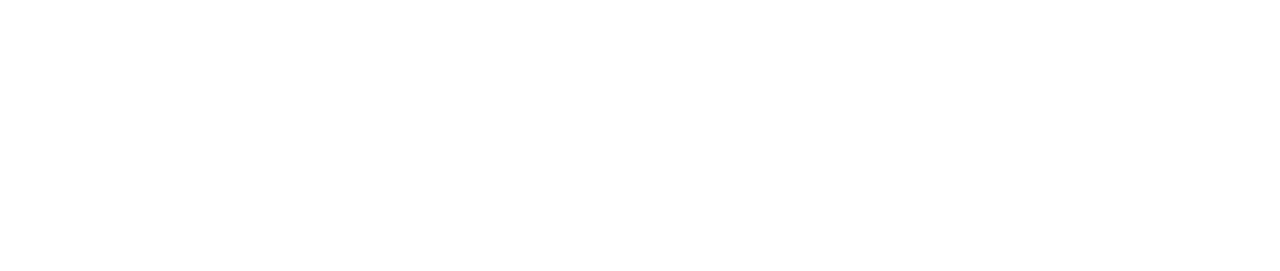
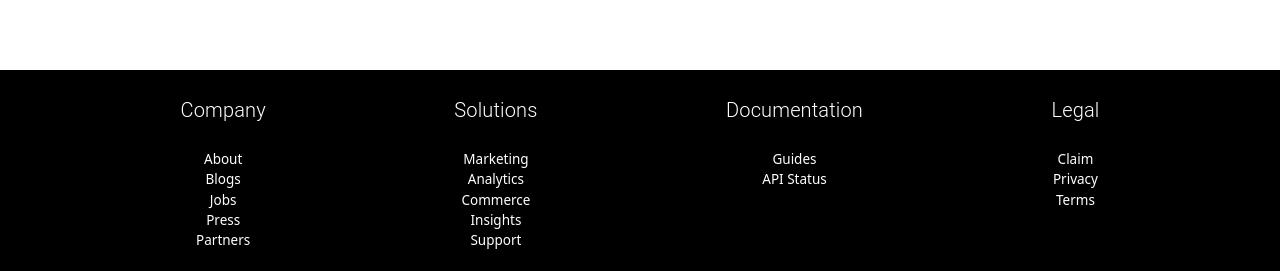
Before and after one commit to ak18dec/shoppit, a React (Vite) app: page / in a window 1280 px wide. Shown: the part 2961-3232 px from the top of the page. Before the commit the page ends 2991 px from the top, so only its background shows below. Built offline with nearby package versions, Linux system fonts and the light colour scheme.

Commit message:
Footer added

```diff
--- a/src/App.jsx
+++ b/src/App.jsx
@@ -1,3 +1,4 @@
+import Footer from "./customer/components/footer/Footer"
 import Navigation from "./customer/components/navigation/Navigation"
 import HomePage from "./customer/pages/homepage/HomePage"
 
@@ -9,6 +10,7 @@
         <div>
           <HomePage />
         </div>
+        <Footer />
       </div>
 
   )
--- a/src/customer/components/footer/Footer.jsx
+++ b/src/customer/components/footer/Footer.jsx
@@ -1,8 +1,61 @@
+import { Grid, Typography, Box } from '@mui/material'
 import React from 'react'
 
 const Footer = () => {
   return (
-    <div>Footer</div>
+    <div>
+      <Grid className='bg-black text-white text-center mt-10 flex'
+      container
+      sx={{
+        bgcolor: 'black',
+        color: 'white',
+        py: 3,
+        justifyContent: 'space-evenly'
+      }}
+      spacing={1}
+      >
+        <Grid xs={12} sm={6} md={3}>
+
+            <Typography id="category-a" sx={{ pb: 2, fontWeight: 300 }} variant='h6' gutterBottom>Company</Typography>
+            <Box component="ul" aria-labelledby="category-a" sx={{ pl: 2, listStyleType: 'none', fontSize: '13.5px', paddingLeft: 0 }}>
+              <li>About</li>
+              <li>Blogs</li>
+              <li>Jobs</li>
+              <li>Press</li>
+              <li>Partners</li>
+            </Box>
+        </Grid>
+
+        <Grid xs={12} sm={6} md={3}>
+            <Typography id="category-b" sx={{ pb: 2, fontWeight: 300 }} variant='h6' gutterBottom>Solutions</Typography>
+            <Box component="ul" aria-labelledby="category-b" sx={{ pl: 2, listStyleType: 'none', fontSize: '13.5px', paddingLeft: 0 }}>
+              <li>Marketing</li>
+              <li>Analytics</li>
+              <li>Commerce</li>
+              <li>Insights</li>
+              <li>Support</li>
+            </Box>
+        </Grid>
+
+        <Grid xs={12} sm={6} md={3}>
+            <Typography id="category-c" sx={{ pb:2, fontWeight: 300 }} variant="h6" gutterBottom>Documentation</Typography>
+            <Box component="ul" aria-labelledby="category-c" sx={{ pl: 2, listStyleType: 'none', fontSize: '13.5px', paddingLeft: 0 }}>
+              <li>Guides</li>
+              <li>API Status</li>
+            </Box>
+        </Grid>
+
+        <Grid xs={12} sm={6} md={3}>
+            <Typography id="category-d" sx={{ pb:2, fontWeight: 300 }} variant='h6' gutterBottom>Legal</Typography>
+            <Box component="ul" aria-labelledby="category-d" sx={{ pl: 2, listStyleType: 'none', fontSize: '13.5px', paddingLeft: 0 }}>
+              <li>Claim</li>
+              <li>Privacy</li>
+              <li>Terms</li>
+            </Box>
+        </Grid>
+
+      </Grid>
+    </div>
   )
 }
 
```
